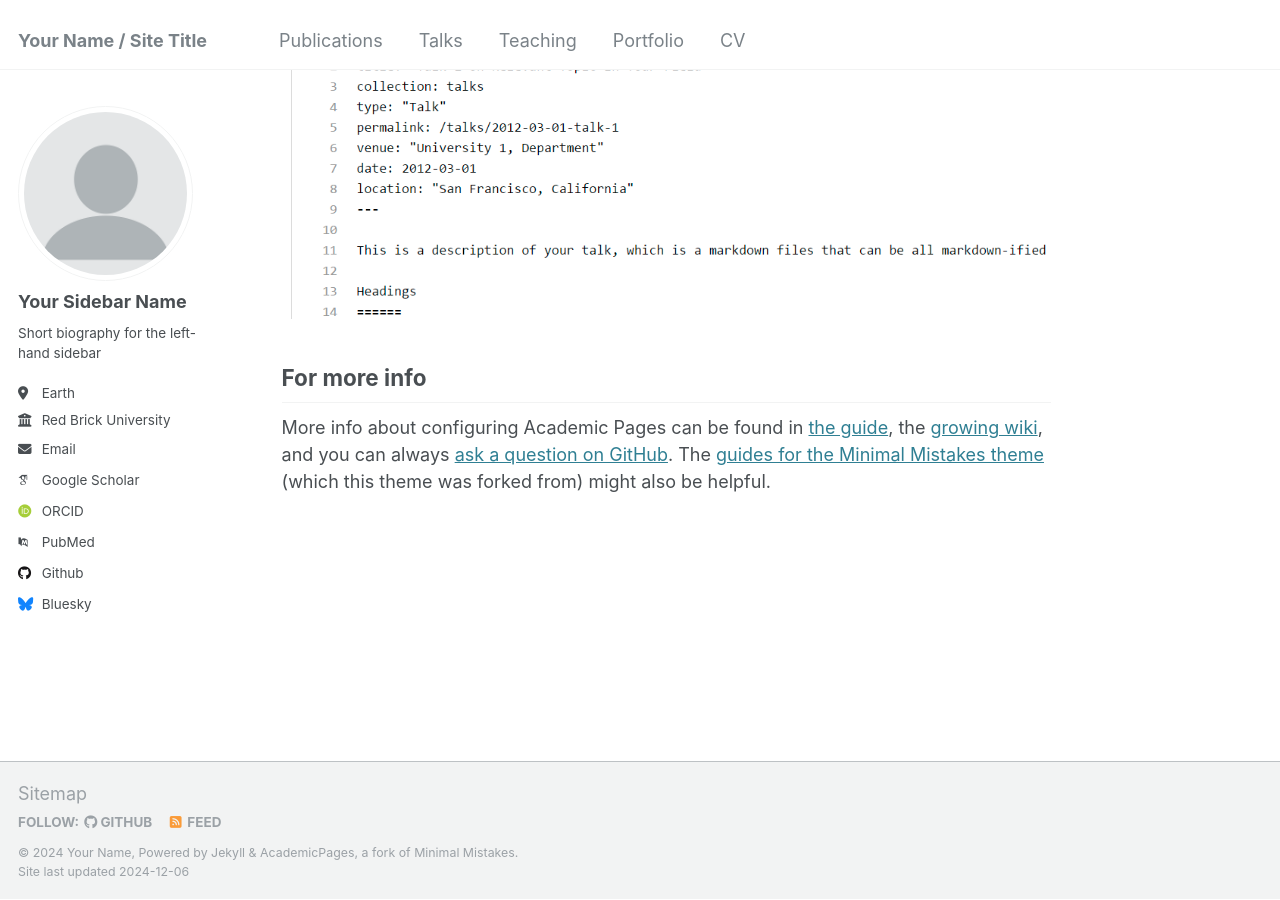
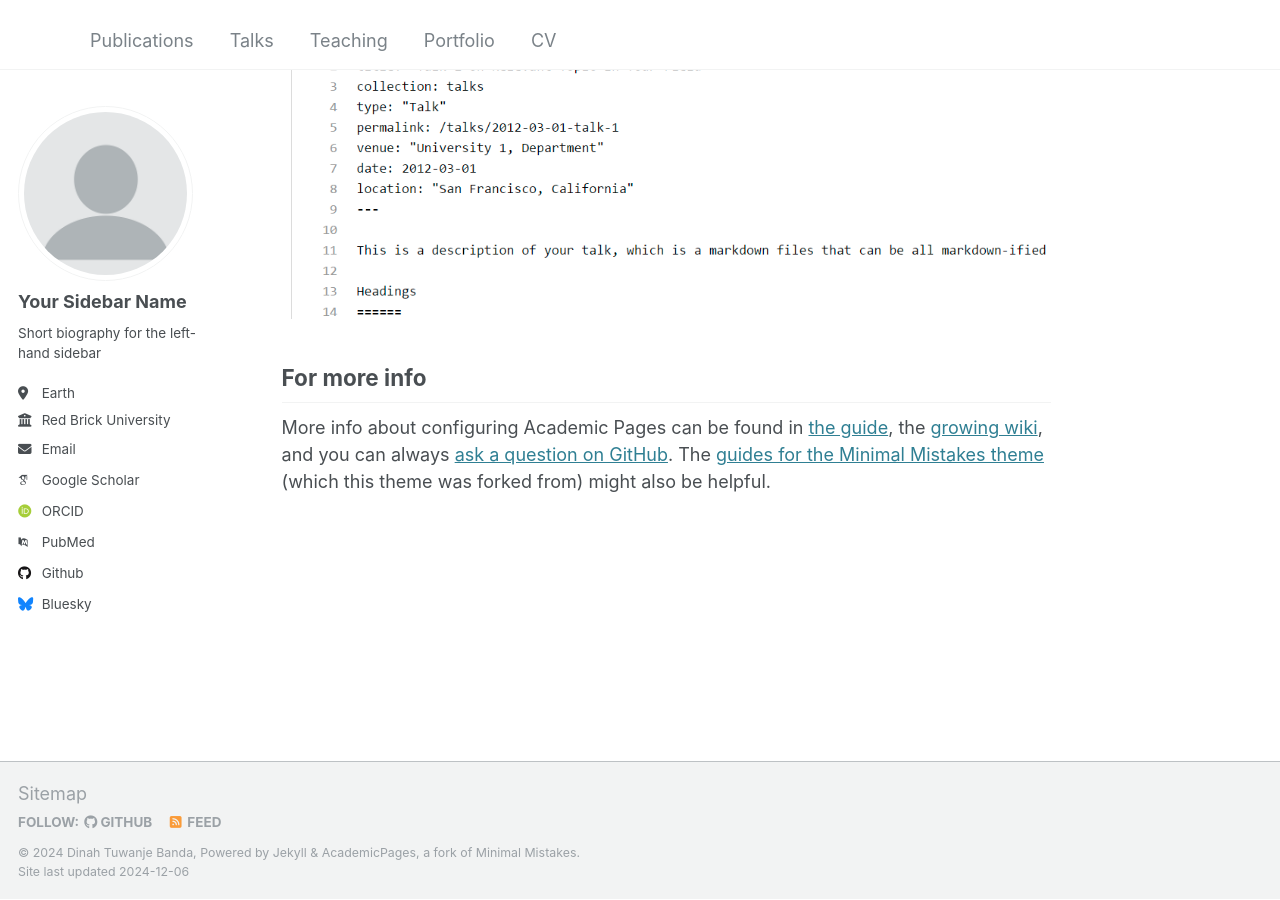
Before and after one commit to Dinah3/dinah3.github.io, a Jekyll site: the page built from _pages/about.md, in a window 1280 px wide and 900 px high, scrolled down 2615 px. Built offline with Jekyll 4.4.1, drawn with Linux system fonts in a browser that asks for light colours; some web fonts are replaced.

Commit message:
Update _config.yml

```diff
--- a/_config.yml
+++ b/_config.yml
@@ -8,10 +8,10 @@
 
 # Basic Site Settings
 locale                   : "en-US"
-title                    : "Your Name / Site Title"
+title                    : ""
 title_separator          : "-"
-name                     : &name "Your Name"
-description              : &description "personal description"
+name                     : &name "Dinah Tuwanje Banda"
+description              : &description "Policy Researcher (Research Analyst)"
 url                      : https://academicpages.github.io # the base hostname & protocol for your site e.g. "https://[your GitHub username].github.io"
 baseurl                  : "" # the subpath of your site, e.g. "/blog"
 repository               : "academicpages/academicpages.github.io"
```
